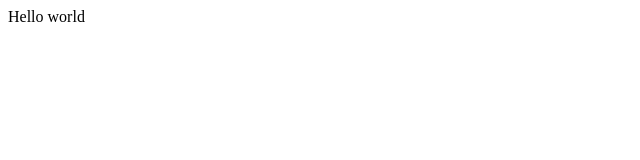
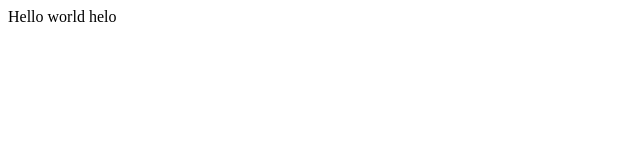
Before and after one commit to MinhLuan992002/helloworld, a plain HTML site: page index.html in a window 1280 px wide. Shown: the full height of the page, 0-640 px from the left. Drawn offline with Linux system fonts and the light colour scheme.

Commit message:
2 commit

```diff
--- a/index.html
+++ b/index.html
@@ -7,6 +7,6 @@
     <title>hello world</title>
 </head>
 <body>
-    <div>Hello world</div>
+    <div>Hello world helo</div>
 </body>
 </html>
```
